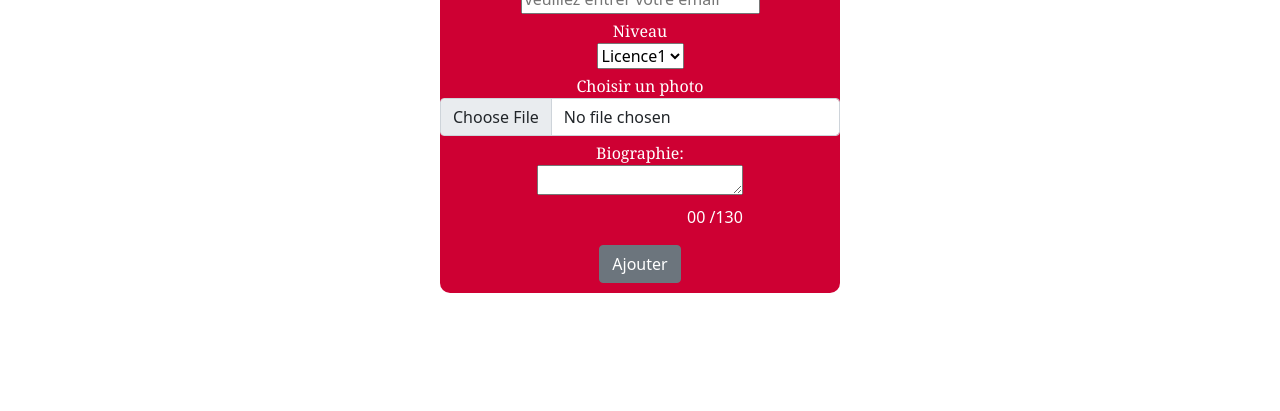
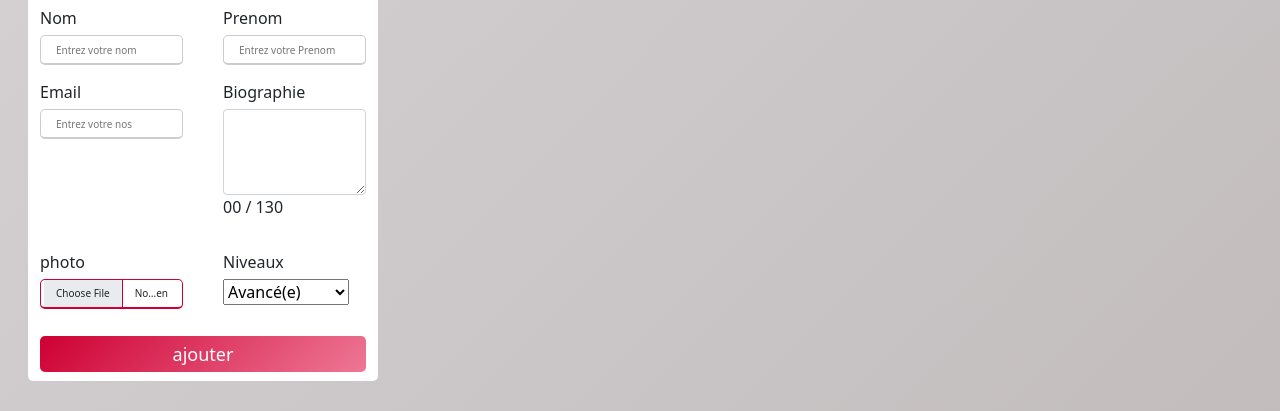
Before and after one commit to Seynabou12/schoolApplication, a website built with webpack: page formulaire.html in a window 1280 px wide. Shown: the part 207-618 px from the top of the page. Built offline with nearby package versions, Linux system fonts and the light colour scheme.

Commit message:
intégration du formulaire, configuration du webpack

```diff
--- a/formulaire.html
+++ b/formulaire.html
@@ -5,7 +5,6 @@
     <meta charset="UTF-8">
     <meta http-equiv="X-UA-Compatible" content="IE=edge">
     <meta name="viewport" content="width=device-width, initial-scale=1.0">
-
     <link href="https://cdn.jsdelivr.net/npm/bootstrap@5.1.3/dist/css/bootstrap.min.css" rel="stylesheet"
         integrity="sha384-1BmE4kWBq78iYhFldvKuhfTAU6auU8tT94WrHftjDbrCEXSU1oBoqyl2QvZ6jIW3" crossorigin="anonymous">
 
@@ -14,48 +13,59 @@
 </head>
 
 <body>
-    <form>
-        <legend>FORMULAIRE</legend>
-        <div class="costum-info">
+    <div class="row">
+        <div class="col-lg-5 col-md-6 col-sm-12 containe">
+            <div class="title">Formulaire</div>
+            <form id="formulaire">
+                <div class="user-details">
                     <div class="input-box">
-                <label for="">Nom</label>
-                <input type="text" name="nom" id="nom" placeholder="veuillez entrer votre nom">
+                        <span class="details">Nom</span>
+                        <input type="text" placeholder="Entrez votre nom" id="nom" required>
                     </div>
                     <div class="input-box">
-                <label for="">Prenom</label>
-                <input type="text" name="prenom" placeholder="veuillez entrer votre prenom">
+                        <span class="details">Prenom</span>
+                        <input type="text" placeholder="Entrez votre Prenom" id="prenom" required>
                     </div>
                     <div class="input-box">
-                <label for="">Email</label>
-                <input type="email" name="email" placeholder="veuillez entrer votre email">
+                        <span class="details">Email</span>
+                        <input type="email" placeholder="Entrez votre nos" id="email" required>
                     </div>
                     <div class="input-box">
-                <label for="">Niveau</label>
-                <select name="niveau" id="">
-                    <option value="licenec1">Licence1</option>
-                    <option value="licence2">Licence2</option>
-                    <option value="licence3">Licence3</option>
+                        <span class="details">Biographie</span>
+                        <textarea class="form-control" id="biographie" rows="3"></textarea>
+                        <p id="limite-text">
+                            <span id="text-progress">00 </span> / 130
+                        </p>
+                    </div>
+                    <div class="input-box">
+                        <span class="details">photo</span>
+                        <input class="form-control" type="file" id="photo">
+                    </div>
+                    <div class="input-box">
+                        <span class="details">Niveaux</span>
+                        <select name="" id="niveau">
+                            <option value="">Avancé(e)</option>
+                            <option value=""> Intermédiaire</option>
+                            <option value=""> à Bas niveau</option>
                         </select>
                     </div>
-            <div class="input-box">
-                <label for="">Choisir un photo</label>
-                <input class="form-control" type="file" id="formFile">
                 </div>
-            <div class="input-box">
-                <label for="">Biographie:</label>
-                <textarea name="biographie" rows="1"></textarea>
-            </div>
-            <p>
-                <span id="text-progress">00</span> /130
-            </p>
-            <button type="button" class="btn btn-secondary">Ajouter</button>
+                <div class="button">
+                    <input type="submit" value="ajouter">
                 </div>
             </form>
+        </div>
+        <div class="col-lg-6 col-md-6 col-sm-12">
+            <h1>hello</h1>
+        </div>
+    </div>
+
     <!-- JavaScript Bundle with Popper -->
     <script src="https://cdn.jsdelivr.net/npm/bootstrap@5.1.3/dist/js/bootstrap.bundle.min.js"
         integrity="sha384-ka7Sk0Gln4gmtz2MlQnikT1wXgYsOg+OMhuP+IlRH9sENBO0LRn5q+8nbTov4+1p"
         crossorigin="anonymous"></script>
-        <script src="./dist/app.js"></script>
+    <script src="../dist/app.js"></script>
+
 </body>
 
 </html>
--- a/script.js
+++ b/script.js
@@ -1,4 +1,34 @@
-let nom = document.querySelector('#nom')
-console.log(nom)
-let prenom = document.querySelector('#prenom')
-let email = document.querySelector('#email')
+// const API_KEY = "eyJhbGciOiJIUzI1NiIsInR5cCI6IkpXVCJ9.eyJyb2xlIjoiYW5vbiIsImlhdCI6MTYzOTU4OTY2NiwiZXhwIjoxOTU1MTY1NjY2fQ.61uxHqbNW70gKjOYqYVZ_xrG7sZlocp8vy37SSf2KHM"
+// const API_URL = "https://begawfkjokyyfiqpcwzp.supabase.co/rest/v1/Apprenant",
+
+//Récuperer les éléments du DOM
+const positionElement = document.getElementById("formulaire")
+const inputNom = document.querySelector("#nom")
+const inputPrenom = document.querySelector("#prenom")
+const inputEmail = document.querySelector("#email")
+const inputTelephone = document.querySelector("#telephone")
+const inputBiographie = document.querySelector("#biographie")
+
+// RECUPERATION DES INFORMAIONS DU FORMULAIRE
+positionElement.addEventListener("submit", (event) => {
+    event.preventDefault()
+
+    // Récupération des informations saisies
+    const prenomSaisi = inputNom.value
+    const nomSaisi = inputPrenom.value
+    const emailSaisi = inputEmail.value
+    const telephoneSaisi = inputTelephone.value
+    const biographieSaisi = inputBiographie.value
+
+    // if (nomSaisi.trim().length < 5 || prenomSaisi.trim().length < 10 || emailSaisi.trim().length < 10
+    // || telephoneSaisi.trim().length < 10 || biographieSaisi.trim().length < 10) {
+    //  nomSaisi.classList.add('invalid')
+    //   prenomSaisi.classList.add('invalid')
+    //   emailSaisi.classList.add('invalid')
+    //   telephoneSaisi.classList.add('invalid')
+    //   biographieSaisi.classList.add('invalid')
+    //   alert("Merci de saisir des informations correctes")
+    //   return
+    // }
+
+  })
--- a/style/style.css
+++ b/style/style.css
@@ -1,34 +1,103 @@
-form{
-    width: 400px;
-    height: 500px;
-    margin: auto;
-    background-color: #ce0033;
-    border-radius: 10px;
-    overflow: hidden;
+
+body{
+    display: flex;
+    height: 100vh;
+    align-items: center;
+    background: linear-gradient(135deg, #d6d2d3, #c0babb);
 }
-label{
-    font-family: Cambria, Cochin, Georgia, Times, 'Times New Roman', serif;
-    color: white;
+.containe{
+    margin: 40px;
+    max-width: 350px;
+    width: 100%;
+    background: #fff;
+    border-radius: 5px;
+}
+.containe .title{
+    font-size: 25px;
+    font-weight: 500;
+}
+.containe .title::before{
+    content: '';
+    z-index: -1;
+    left: 0;
+    bottom: 0;
+    height: 3px;
+    width: 30px;
+   background: linear-gradient(135deg, #ce0033, #ee7795);
+}
+.containe form .user-details{
+    display: flex;
+    flex-wrap: wrap;
+    justify-content: space-between;
+    margin: 20px 0 12px  0;
+}
+form .user-details .input-box{
+    margin-bottom: 15px;
+    width: calc(100% / 2 - 20px);
+}
+.user-details .input-box .details{
     display: block;
-    justify-content: center;
+    font-weight: 500;
+    margin-bottom: 5px;
+}
+.user-details .input-box input{
+    height: 30px;
+    width: 100%;
+    outline-color: none;
+    border-radius: 5px;
+    border: 1px solid #ccc;
+    padding-left: 15px;
+    font-size: 16px;
+    border-bottom-width: 2px;
+    transition: all 0.3s ease;
+    font-size: 10px;
+}
+form select  option{
+    width: 50%;
+}
+.user-details .input-box input:focus,
+.user-details .input-box input:valid{
+    border-color: #ce0033;
+}
+form .niveau-details .niveau-title{
+    font-size: 10px;
+    font-weight: 500;
+}
+form .niveau-details .category{
+    width: 80%;
+    display: flex;
+    margin: 14px 0;
+    justify-content: space-between;
+}
+.niveau-details .category label{
+    display: flex;
+    align-items: center;
+}
+.niveau-details .category .niveau1{
+    height: 10px;
+    width: 10px;
+    background: gray;
+    border-radius: 50%;
+    margin-right: 10px;
+    border: 5px solid transparent;
+    transition: all 0.3 ease;
+}
 
+form .button{
+    height: 45px;
+    width: 45px 0;
 }
-.input-box{
-
-    margin-top: 5px;
+form .button input{
+    height: 80%;
+    width: 100%;
+    outline: none;
+     color: #FFF;
+     border: none;
+     font-size: 18px;
+     font-weight: 500;
+     border-radius: 5px;
+     background: linear-gradient(135deg, #ce0033, #ee7795);
 }
-legend{
-    text-align: center;
-    color: white;
-    margin-top: 5px;
+form .button input:hover{
+    background: linear-gradient(-135deg, #ce0033, #ee7795);
 }
-.costum-info{
-    justify-content: center;
-    display: block;
-    text-align: center;
-}
-p{
-    margin-left: 150px;
-    color: white;
-    margin-top: 4px;
-}
--- /dev/null
+++ b/webpack.config.js
@@ -0,0 +1,13 @@
+const path = require("path");
+
+module.exports = {
+  // Le fichier qui sert de point d'entrée et qui importe les différentes dépendances de l'application
+  entry: "./script.js",
+  watch: true,
+  // Le dossier et nom du fichier qui sera généré par Webpack après le build
+  // Webpack va donc intégrer l'ensemble des modules (dépendances) nécessaires dans un seul fichier dist/app.js
+  output: {
+    filename: "app.js",
+    path: path.resolve(__dirname, "dist")
+  },
+};
```
Also changed, not shown: package.json (added, +27 -0 lines), dist/app.js (added), 1 other file. Lines whose indentation alone changed are shown as unchanged.
